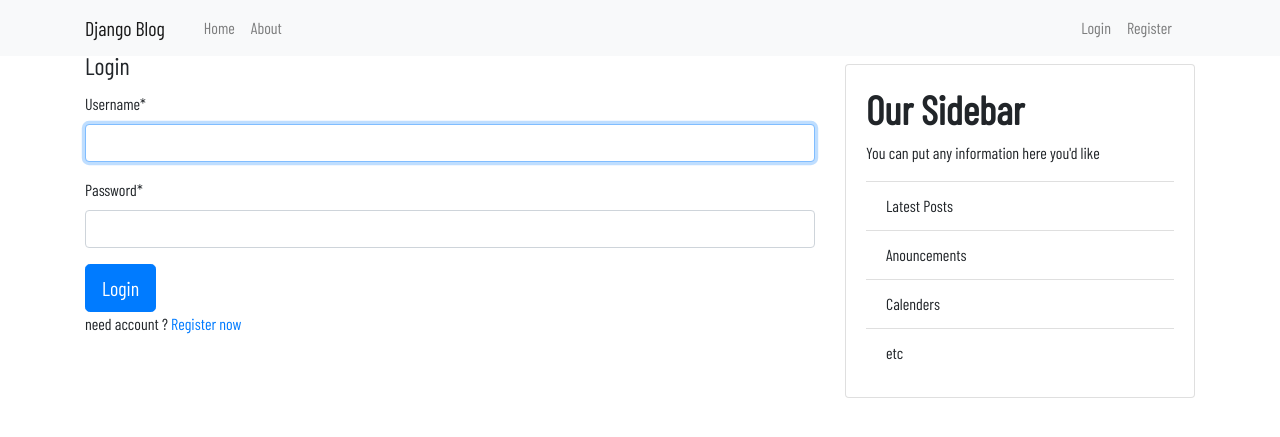
After one commit to Kashif1Naqvi/Blog-Django, a Django app: page /login/ in a window 1280 px wide. The commit adds this page. Shown: the top 437 px of the page. Run offline with Django 3.2, Linux system fonts and the light colour scheme; some libraries are stand-ins or nearby versions.

Commit message:
login logic completed

```diff
--- a/blog/templates/blog/base.html
+++ b/blog/templates/blog/base.html
@@ -40,7 +40,7 @@
               <a href="#" class="nav-link">Login</a>
             </li>
             <li class="nav-item">
-              <a href="register/" class="nav-link" >Register</a>
+              <a href="#" class="nav-link" >Register</a>
             </li>
           </div>
         </div>
--- a/django_project/settings.py
+++ b/django_project/settings.py
@@ -123,3 +123,5 @@ USE_TZ = True
 STATIC_URL = '/static/'
 
 CRISPY_TEMPLATE_PACK = 'bootstrap4'
+
+LOGIN_REDIRECT_URL = 'blog-home'
--- a/django_project/urls.py
+++ b/django_project/urls.py
@@ -15,9 +15,12 @@ Including another URLconf
 """
 from django.contrib import admin
 from django.urls import path,include
-from users import views as register_views
+from django.contrib.auth import views as auth_views
+from users import views as user_views
 urlpatterns = [
     path('admin/', admin.site.urls),
-    path('register/',register_views.register,name='register'),
+    path('register/',user_views.register,name='register'),
+    path('login/',auth_views.LoginView.as_view(template_name='users/login.html'),name='Login'),
+    path('logout/',auth_views.LogoutView.as_view(template_name='users/logout.html'),name='Logout'),
     path('', include('blog.urls') ),
 ]
--- /dev/null
+++ b/users/templates/users/login.html
@@ -0,0 +1,17 @@
+{% extends 'blog/base.html' %}
+{% load crispy_forms_tags %}
+{%block content %}
+  <form method='POST' class="form" >
+    {% csrf_token %}
+    <fieldset>
+      <legend>Login </legend>
+    </fieldset>
+    <div class="form-group">
+      {{form|crispy}}
+    </div>
+    <button type="submit" class="btn btn-primary btn-lg">Login</button>
+    <div class="form-group">
+      need account ? <a href="{%  url 'register' %}">Register now</a>
+    </div>
+  </form>
+{% endblock content %}
--- a/users/templates/users/register.html
+++ b/users/templates/users/register.html
@@ -7,7 +7,7 @@
           <legend class="text-muted" >Join now</legend>
         </fieldset>
       <div class="form-group">
-        {% comment %}as_p devide in paragrapjs  {% endcomment %}
+        {% comment %}as_p devide in paragrapjs not need because now i install crispy form  pip3 install django-crispy-forms.and add bootstrap4 init {% endcomment %}
         {{form|crispy}}
       </div>
       <div class="form-group">
@@ -16,7 +16,7 @@
     </form>
     <div  class="form-group" >
       <small class="text-mited">
-        Do you have an account Already? <a href="#" class="ml-2" >Sign In</a>
+        Do you have an account Already? <a href="{%  url 'Login' %}" class="ml-2" >Sign In</a>
       </small>
     </div>
 {% endblock content %}
```
Also changed, not shown: db.sqlite3.
